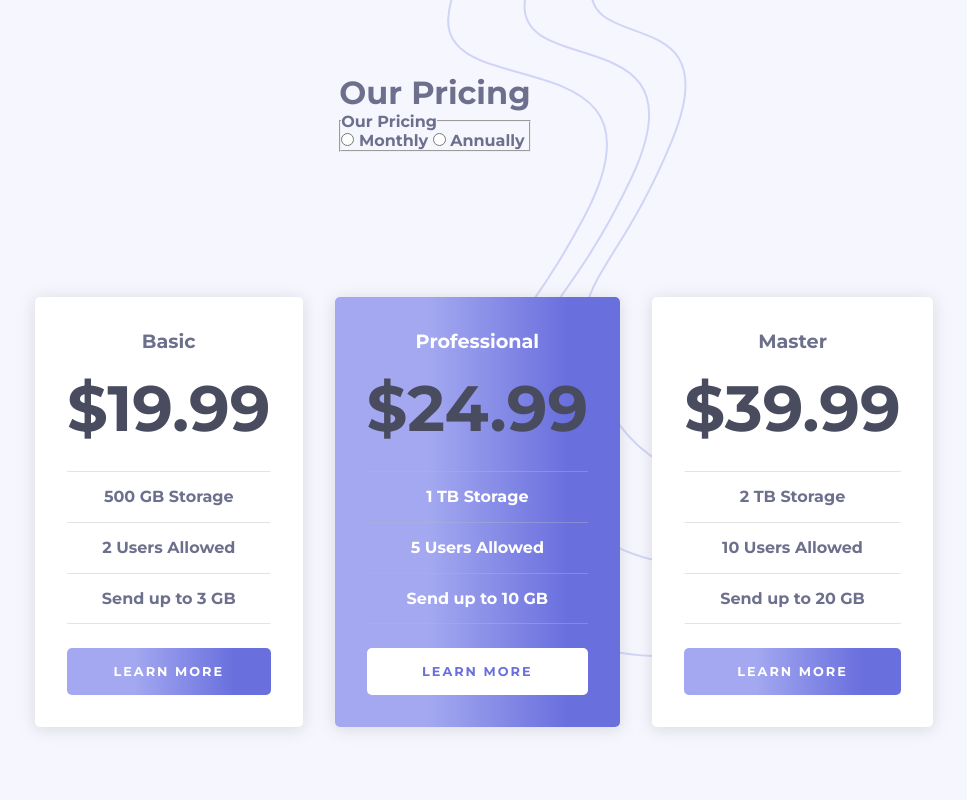
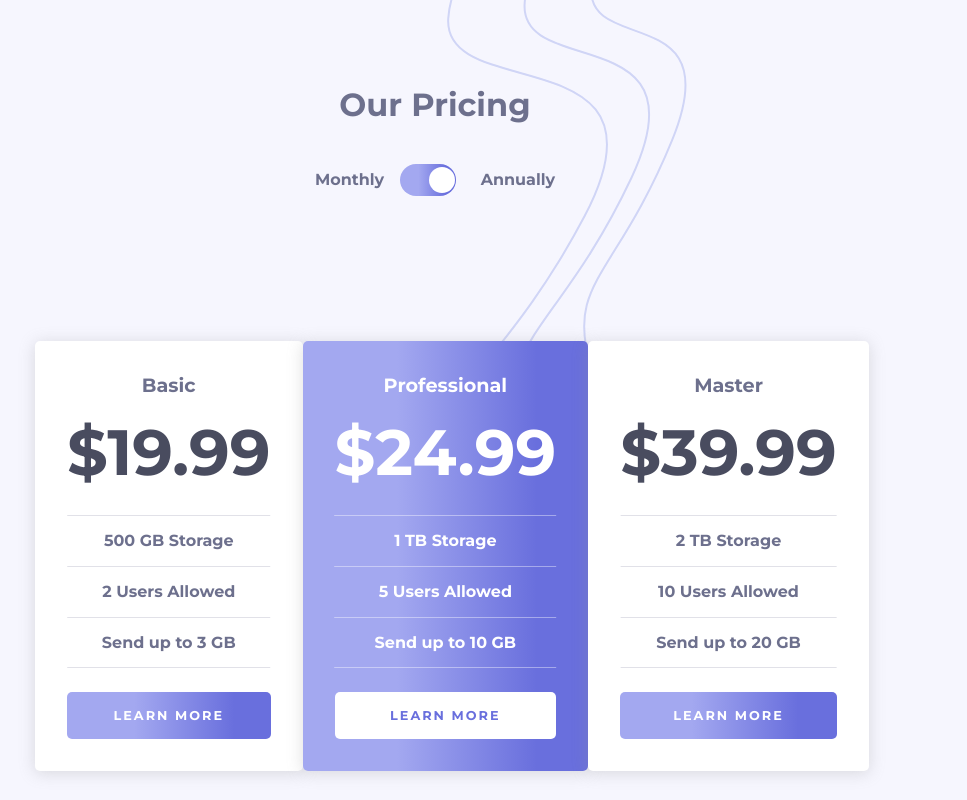
Before and after one commit to FluffyKas/pricing-component-w-toggle, a plain HTML site: page index.html in a window 1280 px wide. Shown: the whole page, without its empty margins (205-1172 px from the left). Drawn offline with Linux system fonts and the light colour scheme.

Commit message:
adding styles for toggle switch

```diff
--- a/styles.css
+++ b/styles.css
@@ -9,6 +9,7 @@
   --clr-gray-blue-600: hsl(233, 13%, 49%);
   --clr-gray-blue-900: hsl(232, 13%, 33%);
 }
+
 /* - Linear Gradient: hsl(236, 72%, 79%) to hsl(237, 63%, 64%) */
 
 * {
@@ -38,6 +39,106 @@ ul {
 
 /* HEADER */
 
+h1 {
+  padding: 3.5rem 0 2.5rem 0;
+  text-align: center;
+}
+
+.radio-switch {
+  border: none;
+  padding: 0;
+  white-space: nowrap;
+  margin-bottom: 5.5rem;
+}
+
+/* CSS just doesn't do any magic on legend, so let's hide it :( */
+.radio-switch legend {
+  font-size: 2px;
+  opacity: 0;
+  position: absolute;
+}
+
+.radio-switch label {
+  display: inline-block;
+  line-height: 2;
+  position: relative;
+  z-index: 2;
+}
+
+.radio-switch input {
+  opacity: 0;
+  position: absolute;
+}
+
+.radio-switch label:first-of-type {
+  padding-right: 5em;
+}
+
+.radio-switch label:last-child {
+  margin-left: -4.25em;
+  padding-left: 5em;
+}
+
+.radio-switch:focus-within label:first-of-type:after {
+  box-shadow: 0 0 0 2px #fff, 0 0 0 4px hsl(237, 63%, 64%);
+}
+
+.radio-switch.focus-within label:first-of-type:after {
+  box-shadow: 0 0 0 2px #fff, 0 0 0 4px hsl(237, 63%, 64%);
+}
+
+.radio-switch label:first-of-type:before,
+.radio-switch label:first-of-type:after {
+  content: "";
+  height: 2em;
+  overflow: hidden;
+  pointer-events: none;
+  position: absolute;
+  vertical-align: middle;
+}
+
+.radio-switch label:first-of-type:before {
+  background: #fff;
+  border-radius: 100%;
+  position: absolute;
+  top: .2rem;
+  right: .6rem;
+  /* right: -.075em; */
+  transform: translateX(0em);
+  transition: all .2s ease-in-out;
+  width: 1.6rem;
+  height: 1.6rem;
+  z-index: 2;
+}
+
+.radio-switch label:first-of-type:after {
+  background: linear-gradient(90deg, rgba(163, 168, 240, 1) 33%, rgba(105, 111, 221, 1) 82%);
+  border-radius: 1em;
+  margin: 0 1em;
+  transition: all .2s ease-in-out;
+  width: 3.5em;
+}
+
+/*
+  Visually change the switch UI to match the
+  checked state of the first radio button
+*/
+.radio-switch input:first-of-type:checked ~ label:first-of-type:after {
+  background: linear-gradient(90deg, rgba(163, 168, 240, 1) 33%, rgba(105, 111, 221, 1) 82%);
+}
+
+.radio-switch input:first-of-type:checked ~ label:first-of-type:before {
+  transform: translateX(-1.6em);
+}
+
+/* Move the 2nd label to have a lower z-index, so when that
+   option is toggled, the first label will overlay on top of the
+   Switch ui, and the switch can be pressed again to toggle back
+   to the prevoius state. */
+.radio-switch input:last-of-type:checked ~ label:last-of-type {
+  z-index: 1;
+}
+
 /* PLANS */
 
 main {
@@ -54,19 +155,16 @@ main {
   text-align: center;
 }
 
+/* NORMAL PLAN CARD STYLES */
+
 .plan-normal {
   background: white;
-}
-
-.plan-highlighted {
-  background: linear-gradient(90deg, rgba(163,168,240,1) 33%, rgba(105,111,221,1) 82%);
-  color: white;
 }
 
 .plan-btn {
   all: unset;
   box-sizing: border-box;
-  background: linear-gradient(90deg, rgba(163,168,240,1) 33%, rgba(105,111,221,1) 82%);
+  background: linear-gradient(90deg, rgba(163, 168, 240, 1) 33%, rgba(105, 111, 221, 1) 82%);
   border-radius: 5px;
   color: white;
   cursor: pointer;
@@ -75,11 +173,6 @@ main {
   padding: 1rem;
   text-transform: uppercase;
   width: 100%;
-}
-
-.btn-highlighted {
-  background: white;
-  color: hsl(237, 63%, 64%);
 }
 
 .plan-title {
@@ -98,10 +191,6 @@ main {
   gap: 2rem;
   margin: 1.5rem 0;
   padding: 1rem 0;
-}
-
-.plan-details li {
-  position: relative;
 }
 
 .plan-details li::before {
@@ -128,9 +217,42 @@ main {
   opacity: .4;
 }
 
+
+/* HIGHLIGHTED PLAN CARD STYLES */
+
+.plan-highlighted {
+  background: linear-gradient(90deg, rgba(163, 168, 240, 1) 33%, rgba(105, 111, 221, 1) 82%);
+  color: white;
+}
+
+.btn-highlighted {
+  background: white;
+  color: hsl(237, 63%, 64%);
+}
+
+.plan-highlighted .price {
+  color: white;
+}
+
+.plan-details li {
+  position: relative;
+}
+
+.plan-highlighted .plan-details li::before {
+  background: white;
+}
+
+.plan-highlighted .plan-details li:last-of-type::after {
+  background: white;
+}
+
+
+/* MEDIA QUERIES */
+
 @media (min-width:56rem) {
 
   main {
     flex-direction: row;
+    gap: 0;
   }
 }
```
Lines whose indentation alone changed are shown as unchanged.
